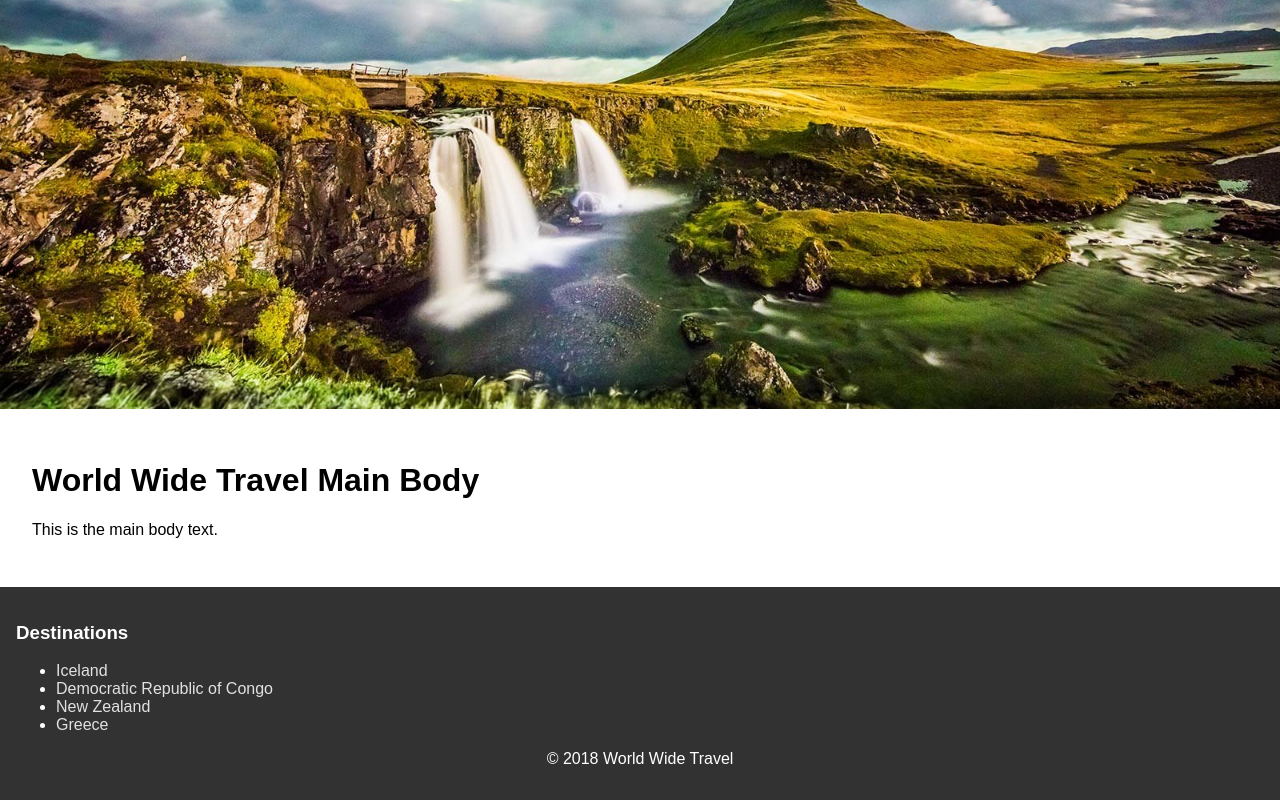
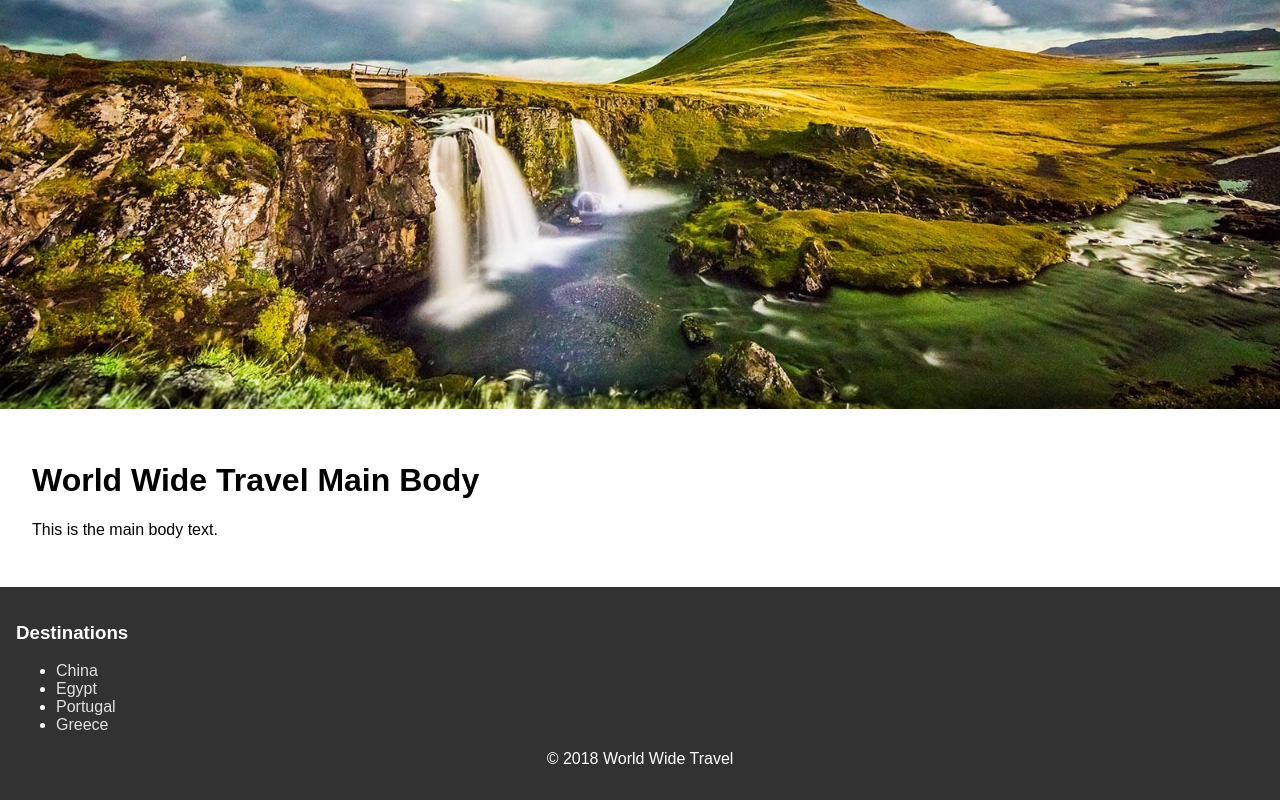
Before and after one commit to melissawheatley/wide-world-travel, a React (Create React App) app: page / in a window 1280 px wide. Shown: the part 481-1281 px from the top of the page. Built offline with nearby package versions, Linux system fonts and the light colour scheme.

Commit message:
moved footer code around to allow passing in props...

```diff
--- a/src/App.js
+++ b/src/App.js
@@ -7,11 +7,23 @@ import Footer from './Footer';
 
 class App extends Component {
   render() {
+
     return (
       <div className="App">
         <Header Title="Wide World Travel, Inc" />
         <Main PrettyPhoto={PrettyPhoto} />
-        <Footer />
+        <footer>
+          <div>
+          <h3>Destinations</h3>
+            <ul>
+              <Footer Destination="China" />
+              <Footer Destination="Egypt" />
+              <Footer Destination="Portugal" />
+              <Footer Destination="Greece" />
+            </ul>
+          <p className = "Copyright">&copy; 2018 World Wide Travel</p>
+          </div>
+        </footer>
       </div>
     );
   }
--- a/src/Footer.js
+++ b/src/Footer.js
@@ -1,20 +1,8 @@
 import React from 'react';
 
 function Footer(props){
-
     return (
-    <footer>
-        <div>
-        <h3>Destinations</h3>
-        <ul>
-            <li><a href="#">Iceland</a></li>
-            <li><a href="#">Democratic Republic of Congo</a></li>
-            <li><a href="#">New Zealand</a></li>
-            <li><a href="#">Greece</a></li>
-        </ul>
-        <p className = "Copyright">&copy; 2018 World Wide Travel</p>
-        </div>
-    </footer>
+        <li><a href="#">{props.Destination}</a></li>
     );
 }
 
```
